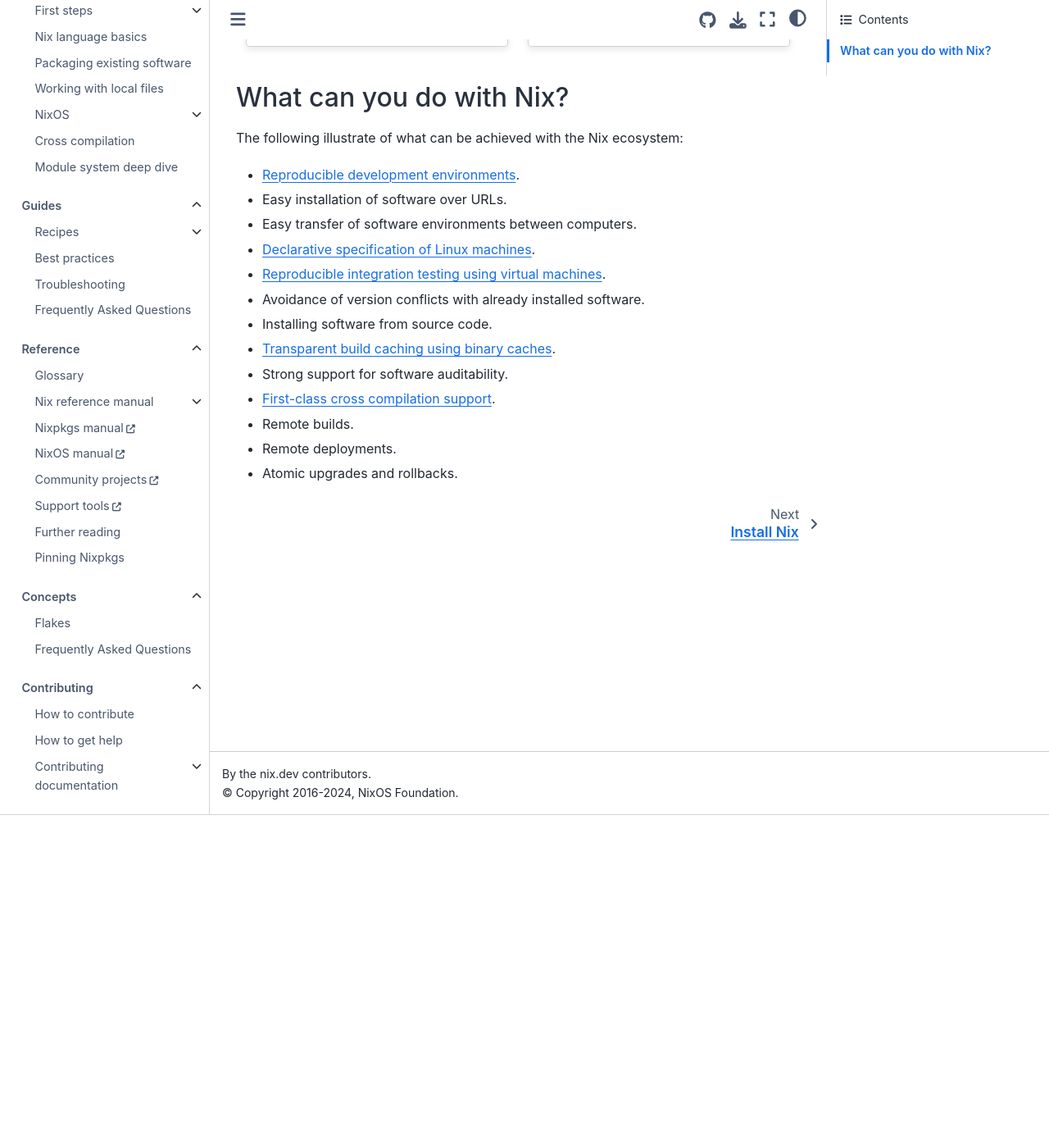
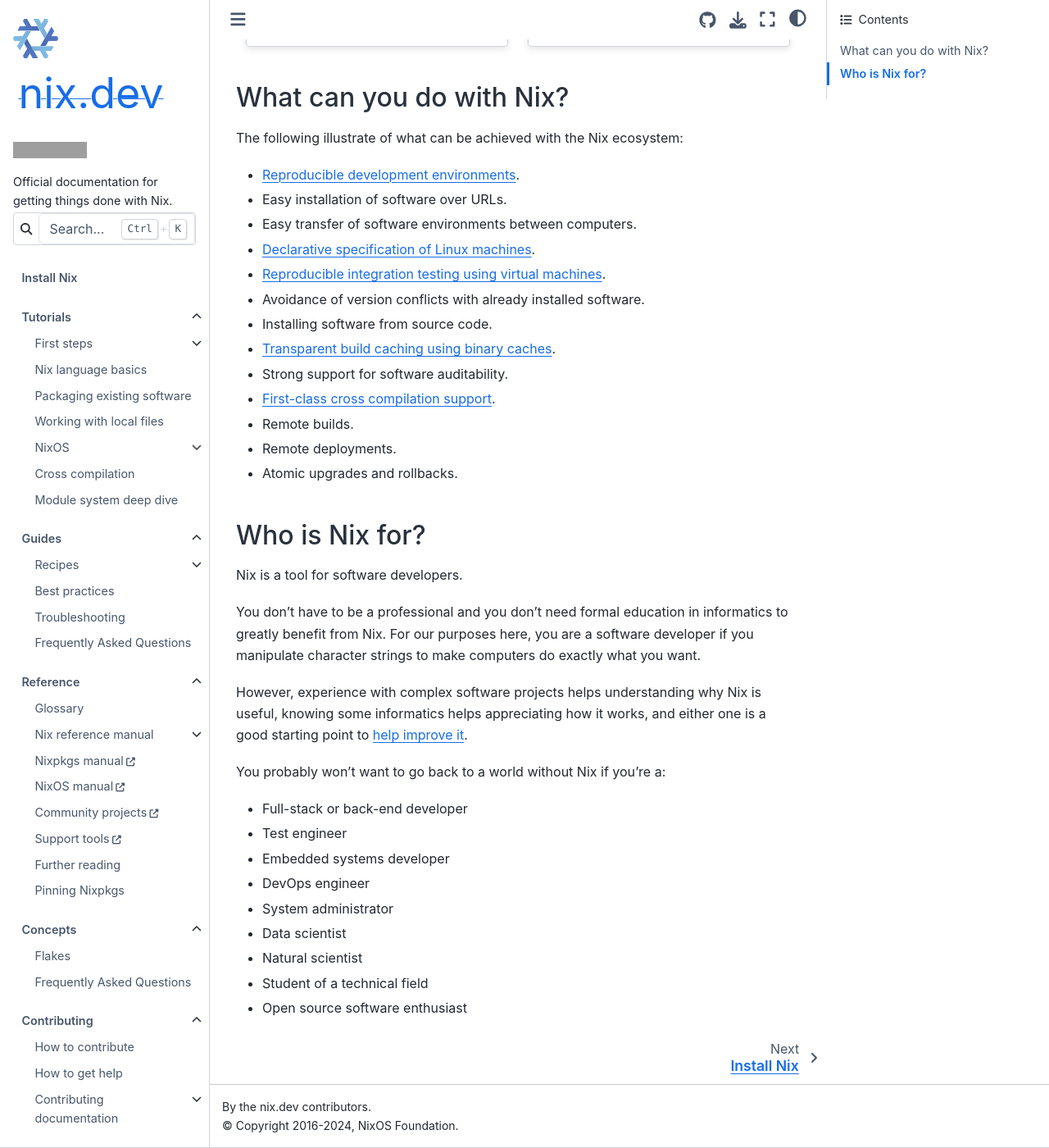
Before and after one commit to NixOS/nix.dev, a Sphinx documentation site: the page built from source/index.md, in a window 1280 px wide and 1400 px high, scrolled down 407 px. Shown: the whole window at 82% size. Built offline with Sphinx 7.4.7 and the Sphinx Book theme 1.1.4, drawn with Linux system fonts in a browser that asks for light colours; grey boxes are pictures that could not be loaded.

Commit message:
front page: Who is Nix for?
For at least two years there were ongoing debates about the target
audience of the Nix ecosystem. Nix maintainers did not manage to
converge on a statement [0]. The marketing team is explicitly focusing
on software developers [1], and the documentation team was supposed to
align with that from the very beginning [2].

What was missing so far was what we mean by "software developers".
Arguably, it encompasses a particular mind set about how to deal with
computers and enough time to learn things.

And while for documentation it matters most *what* the software is doing
rather than *who* it is made for (or by), the ecosystem is a community
effort, and people matter [3]. So far, we haven't really identified the
(eventual) boundaries of this community (at least I don't know of any
serious attempt), which also plays into the definition of a target
audience. Yet, in practice, not every contribution, not every question
or comment is treated equally, and this has reasons in our implicit
assumptions about who belongs.

This is an attempt to draw such a boundary that is not arbitrary, and
neither to narrow nor too wide. The goal is, as always, to help
Nix beginners set realistic expectations for their journey.

The list of occupations/interests who may benefit from Nix is based on
the 2022 [4] and 2023 [5] community surveys.

[0]: https://github.com/NixOS/nix/pull/7156
[1]: https://github.com/NixOS/nixos-homepage/blob/76d42a052dce7917007b5553dd08ea2569d04bc7/community/teams/marketing.tt#L89
[2]: https://discourse.nixos.org/t/2022-06-15-documentation-team-meeting-notes-1/20004
[3]: https://discourse.nixos.org/t/zurich-23-05-zhf-hackathon-and-workshop-report/29093#ux-workshop-21
[4]: https://discourse.nixos.org/t/2022-nix-survey-results/18983
[5]: https://discourse.nixos.org/t/nix-community-survey-2023-results/33124

````diff
--- a/source/index.md
+++ b/source/index.md
@@ -68,6 +68,28 @@
 - Atomic upgrades and rollbacks.
 
 
+## Who is Nix for?
+
+Nix is a tool for software developers.
+
+You don't have to be a professional and you don't need formal education in informatics to greatly benefit from Nix.
+For our purposes here, you are a software developer if you manipulate character strings to make computers do exactly what you want.
+
+However, experience with complex software projects helps understanding why Nix is useful, knowing some informatics helps appreciating how it works, and either one is a good starting point to [help improve it](how-to-contribute).
+
+You probably won't want to go back to a world without Nix if you're a:
+
+- Full-stack or back-end developer
+- Test engineer
+- Embedded systems developer
+- DevOps engineer
+- System administrator
+- Data scientist
+- Natural scientist
+- Student of a technical field
+- Open source software enthusiast
+
+
 ```{toctree}
 :hidden:
 
````
Also changed, not shown: source/contributing/how-to-contribute.md (+1 -0 lines).
